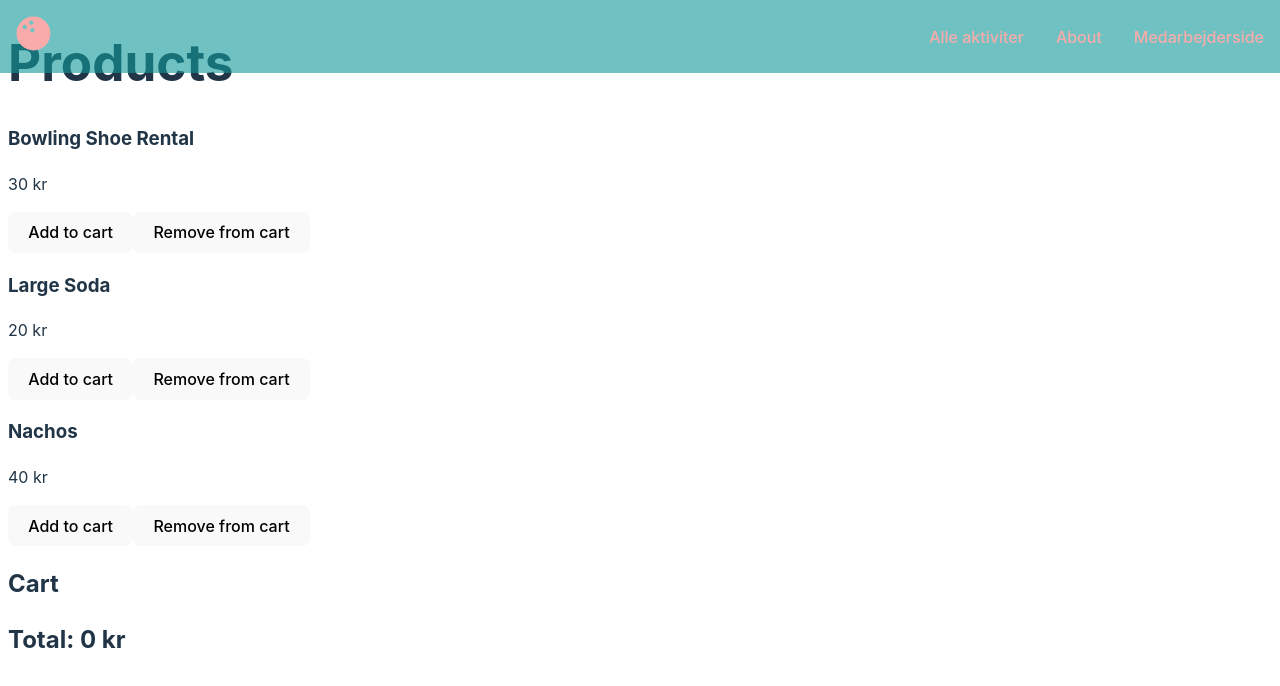
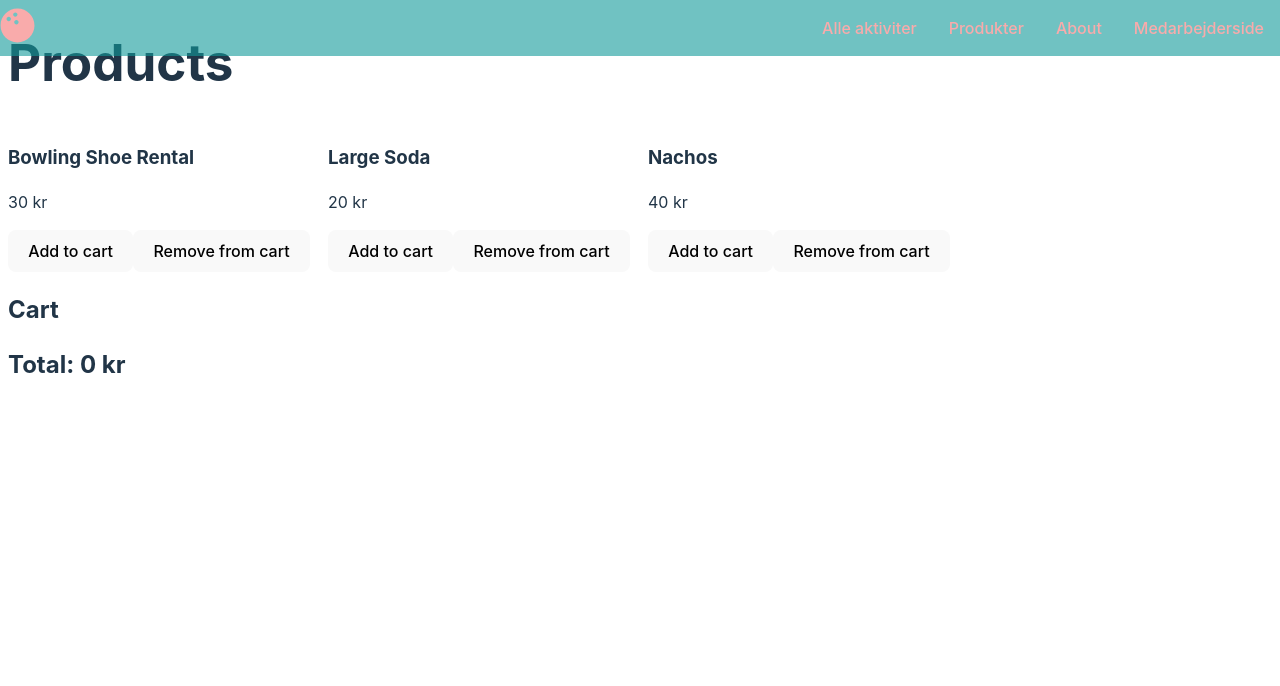
Before and after one commit to Big-XP-Bowl/bxb-frontend, a React (Vite) app: page /products in a window 1280 px wide. Shown: the top 686 px of the page. Built offline with nearby package versions, Linux system fonts and the light colour scheme; data requests are answered from the project's data file.

Commit message:
BXB-103-Scroll-Into-View-Hero-FE
nice and smooth scrolling. Leggo!

```diff
--- a/package.json
+++ b/package.json
@@ -29,6 +29,7 @@
     "react-icons": "^5.2.1",
     "react-modal": "^3.16.1",
     "react-router-dom": "^6.23.1",
+    "react-scroll": "^1.9.0",
     "react-select": "^5.8.0",
     "styled-components": "^6.1.11",
     "toast": "^0.5.4"
--- a/src/components/Home.tsx
+++ b/src/components/Home.tsx
@@ -12,12 +12,31 @@ const Home = () => {
           <source src={HERO} type="video/mp4" />
         </video>
       </HeroVideoCard>
-      <HeroCard></HeroCard>
-      <Products />
-      <HeroCard>
+      <HeroCard
+        id="home"
+        style={{
+          display: "flex",
+          justifyContent: "center",
+          alignItems: "center",
+          flexDirection: "column",
+          color: "#f9abab",
+          width: "102%",
+          left: "-1%",
+          top: "48px",
+        }}
+      >
+        <h1>VELKOMMEN TIL FEIN BOWLINGHAL</h1>
+      </HeroCard>
+
+      <HeroCard id="about">
         <About />
       </HeroCard>
-      <Activities />
+      <HeroCard id="activities">
+        <Activities />
+      </HeroCard>
+      <HeroCard id="products">
+        <Products />
+      </HeroCard>
     </>
   );
 };
--- a/src/components/Products.tsx
+++ b/src/components/Products.tsx
@@ -1,6 +1,7 @@
-import React, { useState } from 'react';
-import useProducts from '../hooks/useProducts';
-import { IProductDTO } from '../types/types';
+import React, { useState } from "react";
+import useProducts from "../hooks/useProducts";
+import { IProductDTO } from "../types/types";
+import { Grid1 } from "../styles/Grids";
 
 const Products: React.FC = () => {
   const { products, loading } = useProducts();
@@ -9,7 +10,7 @@ const Products: React.FC = () => {
   const handleAddToCart = (productId: number) => {
     setCart((prev) => ({
       ...prev,
-      [productId]: (prev[productId] || 0) + 1
+      [productId]: (prev[productId] || 0) + 1,
     }));
   };
 
@@ -27,7 +28,7 @@ const Products: React.FC = () => {
 
   const calculateTotal = () => {
     return Object.entries(cart).reduce((total, [productId, quantity]) => {
-      const product = products.find(p => p.id === parseInt(productId));
+      const product = products.find((p) => p.id === parseInt(productId));
       return total + (product ? product.price * quantity : 0);
     }, 0);
   };
@@ -37,24 +38,31 @@ const Products: React.FC = () => {
   return (
     <div>
       <h1>Products</h1>
-      <div>
+      <Grid1>
         {products.map((product) => (
           <div key={product.id}>
             <h3>{product.name}</h3>
             <p>{product.price} kr</p>
-            <button onClick={() => handleAddToCart(product.id)}>Add to cart</button>
-            <button onClick={() => handleRemoveFromCart(product.id)}>Remove from cart</button>
+            <button onClick={() => handleAddToCart(product.id)}>
+              Add to cart
+            </button>
+            <button onClick={() => handleRemoveFromCart(product.id)}>
+              Remove from cart
+            </button>
           </div>
         ))}
-      </div>
+      </Grid1>
       <h2>Cart</h2>
       <div>
         {Object.entries(cart).map(([productId, quantity]) => {
-          const product = products.find(p => p.id === parseInt(productId));
+          const product = products.find((p) => p.id === parseInt(productId));
           return (
             <div key={productId}>
               <h3>{product?.name}</h3>
-              <p>{product?.price} kr x {quantity} = {product?.price * quantity} kr</p>
+              <p>
+                {product?.price} kr x {quantity} = {product?.price * quantity}{" "}
+                kr
+              </p>
             </div>
           );
         })}
@@ -62,6 +70,6 @@ const Products: React.FC = () => {
       <h2>Total: {calculateTotal()} kr</h2>
     </div>
   );
-}
+};
 
 export default Products;
--- a/src/components/navigation/NavHeader.tsx
+++ b/src/components/navigation/NavHeader.tsx
@@ -1,7 +1,8 @@
-import { NavLink } from "react-router-dom";
+import { Link } from "react-scroll";
 import { useAuth } from "../../security/AuthProvider";
 import Nav from "../../styles/Nav";
 import { FaBowlingBall } from "react-icons/fa";
+import { NavLink } from "react-router-dom";
 
 export default function NavHeader() {
   const auth = useAuth();
@@ -9,15 +10,39 @@ export default function NavHeader() {
   return (
     <Nav>
       <nav>
-        <NavLink to="/" style={{ padding: "1rem" }}>
+        <NavLink to="/">
           <FaBowlingBall size={35} color="#f9abab" />
         </NavLink>
         <ul>
           <li>
-            <NavLink to="/activities">Alle aktiviter</NavLink>
+            <Link
+              to="activities"
+              smooth={true}
+              duration={500}
+              style={{ cursor: "pointer" }}
+            >
+              Alle aktiviter
+            </Link>
           </li>
           <li>
-            <NavLink to="/about">About</NavLink>
+            <Link
+              to="products"
+              smooth={true}
+              duration={500}
+              style={{ cursor: "pointer" }}
+            >
+              Produkter
+            </Link>
+          </li>
+          <li>
+            <Link
+              to="about"
+              smooth={true}
+              duration={500}
+              style={{ cursor: "pointer" }}
+            >
+              About
+            </Link>
           </li>
           {!auth.isLoggedIn() && (
             <li>
--- a/src/styles/Cards.ts
+++ b/src/styles/Cards.ts
@@ -35,7 +35,8 @@ const HeroCard = styled.div`
   position: relative;
   background-size: cover;
   background-position: center;
-  height: 100vh;
+  height: auto;
+  min-height: 100vh;
   justify-content: center;
   align-items: center;
   color: #fff;
@@ -53,7 +54,7 @@ const EmpGrid = styled.div`
 const EmpCard = styled.div`
   background: #fff;
   border-radius: 10px;
-  box-shadow: 0 4px 8px rgba(0,0,0,0.1);
+  box-shadow: 0 4px 8px rgba(0, 0, 0, 0.1);
   width: 30%;
   padding: 20px;
   text-align: center;
@@ -81,4 +82,14 @@ const EmpInitials = styled.p`
   font-weight: bold;
 `;
 
-export { Card1, HeroVideoCard, HeroCard, EmpGrid, EmpCard, EmpImage, EmpTitle, EmpDetails, EmpInitials};
+export {
+  Card1,
+  HeroVideoCard,
+  HeroCard,
+  EmpGrid,
+  EmpCard,
+  EmpImage,
+  EmpTitle,
+  EmpDetails,
+  EmpInitials,
+};
```
Also changed, not shown: 1 other file (tests, documents, lock files or other folders).
